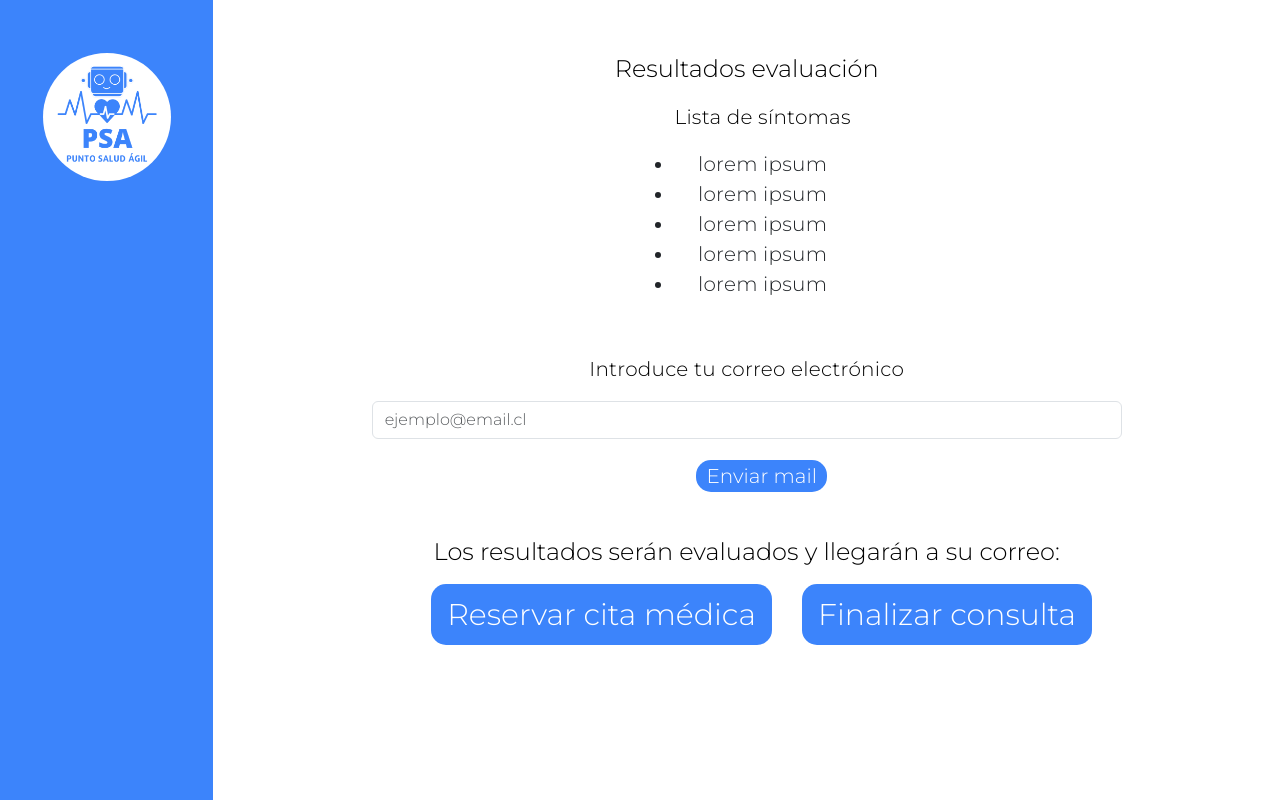
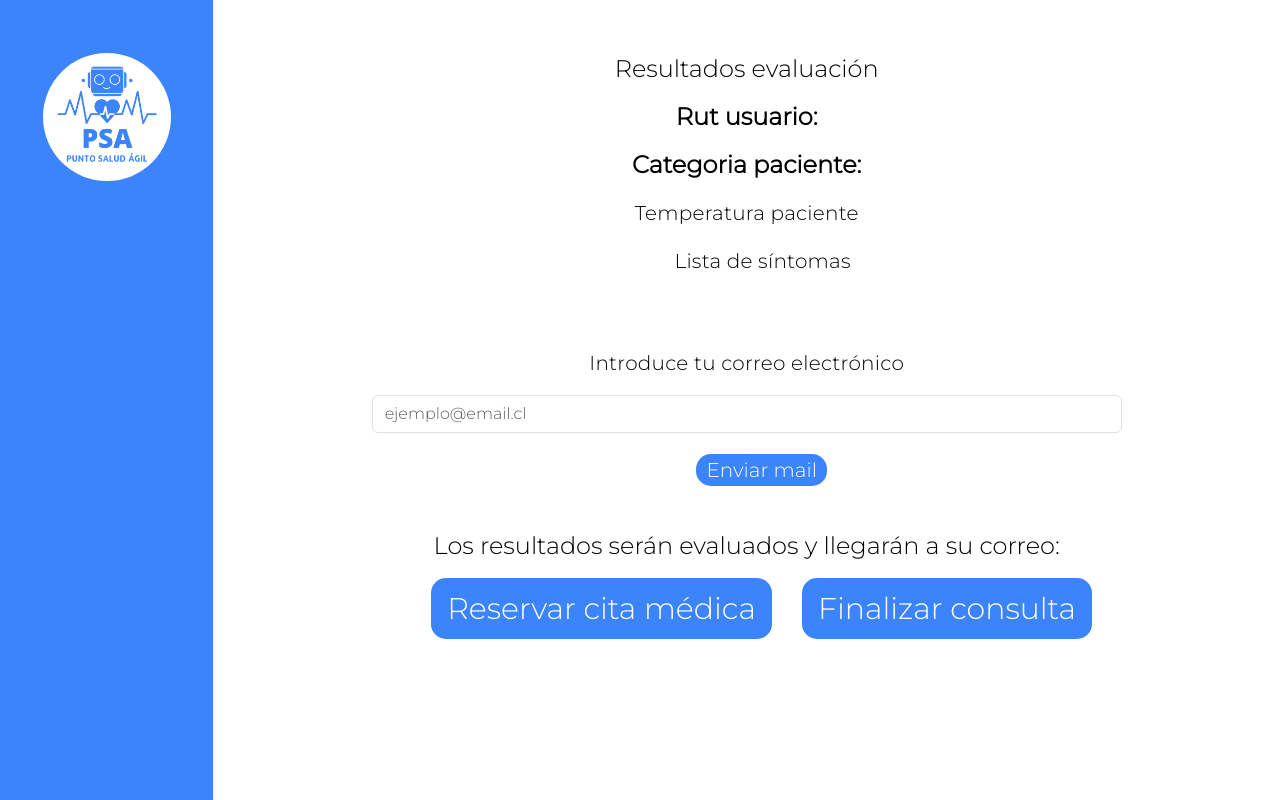
Before and after one commit to Yungryota/PSA, an Angular app in the folder psa_templates/: page /resultado-consulta in a window 1280 px wide. Shown: the top 800 px of the page. Built offline with nearby package versions, Linux system fonts and the light colour scheme.

Commit message:
envia correo con datos de consulta correctos
se modifican servicios para obtener sus parámetros y acceder desde otra vistas

```diff
--- a/psa_templates/src/app/Service/service.service.ts
+++ b/psa_templates/src/app/Service/service.service.ts
@@ -12,6 +12,10 @@ export class ServiceService {
 
   private apiUrl = 'http://localhost:8080'; // Reemplaza con la URL de tu servidor API
   private emailUrl = 'http://localhost:3000';
+  consultaSintomas: String = '';
+  categoriaPaciente: String = '';
+  rutUsuario: string = '';
+  temperatura: String = '';
 
   constructor(private http: HttpClient) { }
 
@@ -29,8 +33,12 @@ export class ServiceService {
   }
 
   buscarUsuarioPorRut(rut: string): Observable<Usuario> {//DA_RF1 - PASO 5: SOLICITA DATOS
+    this.rutUsuario = rut;
     return this.http.get<Usuario>(`${this.apiUrl}/psa/rut/${rut}`);
+  }
 
+  getRutUsuario(){
+    return this.rutUsuario;
   }
 
   encenderLed() {
@@ -46,12 +54,17 @@ export class ServiceService {
 
   //Función que solicita temperatura
   recibirTemperatura() { //RF12 - Paso 4: Instancia función obtener temperatura
+    this.temperatura = String(this.http.get(`${this.apiUrl}/psa/arduino/temp`));
     return this.http.get(`${this.apiUrl}/psa/arduino/temp`);
+  }
+
+  getTemperaturaPaciente(){
+    return this.temperatura;
   }
 
   enviarConsultaPaciente(respuesta: String): Observable<Consulta> {
     console.log("RECIBIDO EN EL SERVICIO : ", respuesta);
-
+    this.consultaSintomas = respuesta;
     return this.http.get<Consulta>(`${this.apiUrl}/psa/respuesta/${respuesta}`)
       .pipe(
         catchError(error => {
@@ -61,9 +74,18 @@ export class ServiceService {
       );
   }
 
+  getConsultaSintomas(){
+    return this.consultaSintomas;
+  }
+
 
   enviarCategoriaUsuario(categoria: string,): Observable<Usuario> {//DA_RF1 - PASO 5: SOLICITA DATOS
+    this.categoriaPaciente = categoria;
     return this.http.get<Usuario>(`${this.apiUrl}/psa/categoria/${categoria}`);
+  }
+
+  getCategoriaPaciente(){
+    return this,this.categoriaPaciente;
   }
 
   //servicio envio correo electronico con los sintomas del paciente al medico
--- a/psa_templates/src/app/vistas/cuestionario-consulta/cuestionario-consulta.component.ts
+++ b/psa_templates/src/app/vistas/cuestionario-consulta/cuestionario-consulta.component.ts
@@ -17,7 +17,7 @@ export class CuestionarioConsultaComponent {
   constructor(private router: Router, private service: ServiceService) { }
 
   guardarPreguntas(resp: string) {
-    this.respuesta.push(resp);
+    this.respuesta.push(resp + '\n');
     console.log('Funciona tu idea:', resp);
     console.log(this.respuesta)
   }
--- a/psa_templates/src/app/vistas/resultado-consulta/resultado-consulta.component.html
+++ b/psa_templates/src/app/vistas/resultado-consulta/resultado-consulta.component.html
@@ -17,13 +17,12 @@
         <!--DA_RF1 - PASO 1: DESPLIEGA VISTA LOGIN -->
         <div class="main-content">
             <h1 class="centered-content text">Resultados evaluación</h1>
+            <h1 class="text"><strong>Rut usuario: {{mostrarRutUsuario()}}</strong></h1>
+            <h1 class="text"><strong>Categoria paciente: {{mostrarCategoriaPaciente()}}</strong></h1>
+            <h2 class="text">Temperatura paciente {{mostrarTemperatura()}}</h2>
             <ul>
                 <h2 class="text">Lista de síntomas</h2>
-                <li>lorem ipsum</li>
-                <li>lorem ipsum</li>
-                <li>lorem ipsum</li>
-                <li>lorem ipsum</li>
-                <li>lorem ipsum</li>
+                <h2 class="text">{{mostrarConsulta()}}</h2>
             </ul>
             <form>
                 <h2 class="centered-content text">Introduce tu correo electrónico</h2>
--- a/psa_templates/src/app/vistas/resultado-consulta/resultado-consulta.component.ts
+++ b/psa_templates/src/app/vistas/resultado-consulta/resultado-consulta.component.ts
@@ -12,8 +12,11 @@ import * as Notiflix from 'notiflix';
 export class ResultadoConsultaComponent {
   emailUsuario : String = '';
   asunto : String = 'Estimado doctor, se adjuntan síntomas del paciente esperando respuesta con posible diagnóstico y receta médica'
-  sintomasConsulta: String = 'Ta enfelmo';
-  categoriaPaciente: String = 'C4';
+  sintomasConsulta: String = 'Rut usuario: ' + this.mostrarRutUsuario()
+                             + '\n' + 'Categorización triage;' + this.mostrarCategoriaPaciente()
+                             + '\n' + 'Síntomas: ' + '\n' + this.mostrarConsulta();
+  categoriaPaciente: String = this.mostrarCategoriaPaciente();
+  temperaturaPaciente: String = '35.5' ;
 
 
   constructor(private router: Router,private service : ServiceService){}
@@ -30,4 +33,24 @@ export class ResultadoConsultaComponent {
     this.router.navigate(['/login-psa']);
   }
 
+  mostrarTemp(){
+    this.service.recibirTemperatura();
+    return ;
+  }
+
+  mostrarConsulta(){
+    return this.service.getConsultaSintomas();
+  }
+
+  mostrarCategoriaPaciente(){
+    return this.service.getCategoriaPaciente();
+  }
+
+  mostrarRutUsuario(){
+    return this.service.getRutUsuario();
+  }
+
+  mostrarTemperatura(){
+    return this.service.getTemperaturaPaciente();
+  }
 }
```
Also changed, not shown: 1 other file (tests, documents, lock files or other folders).
